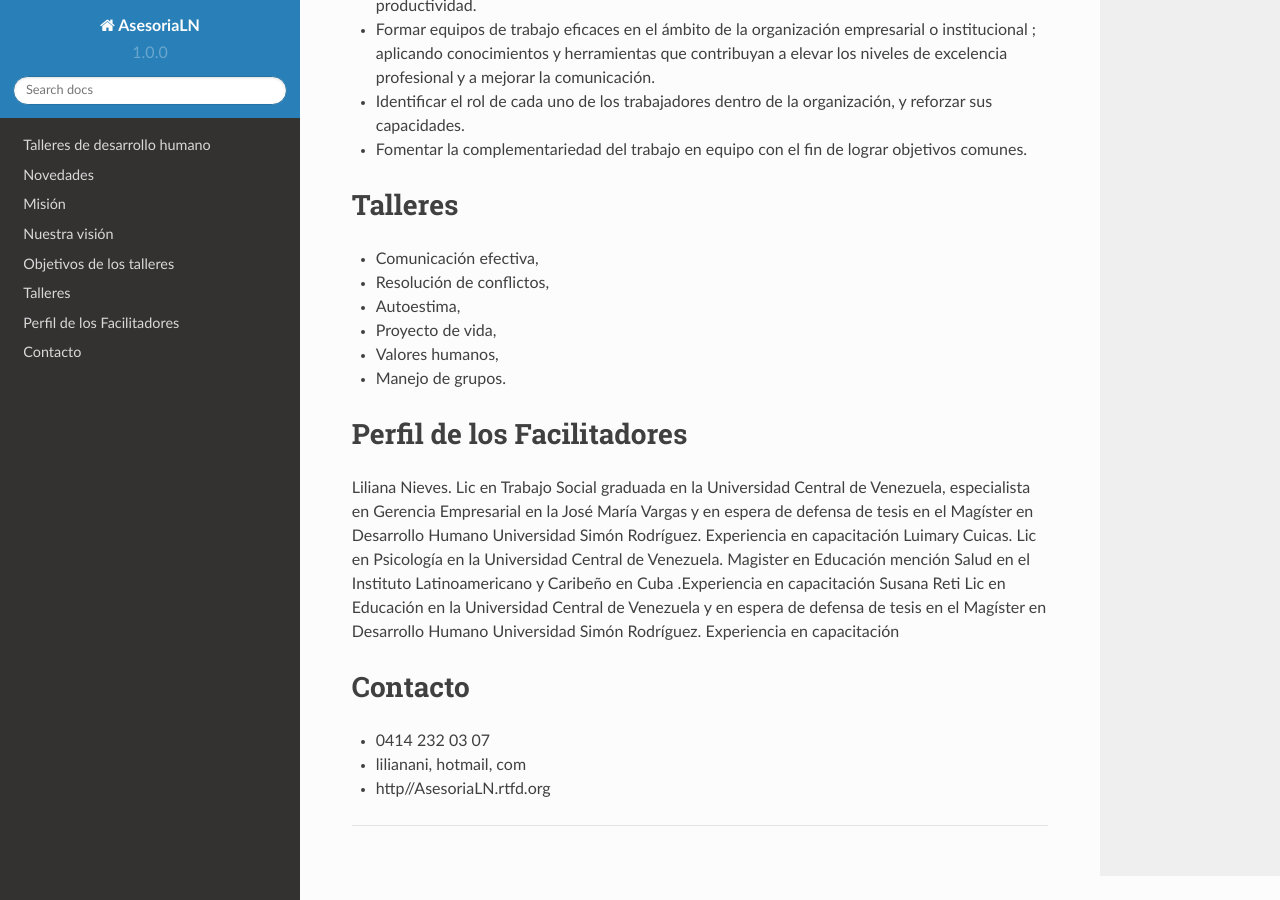
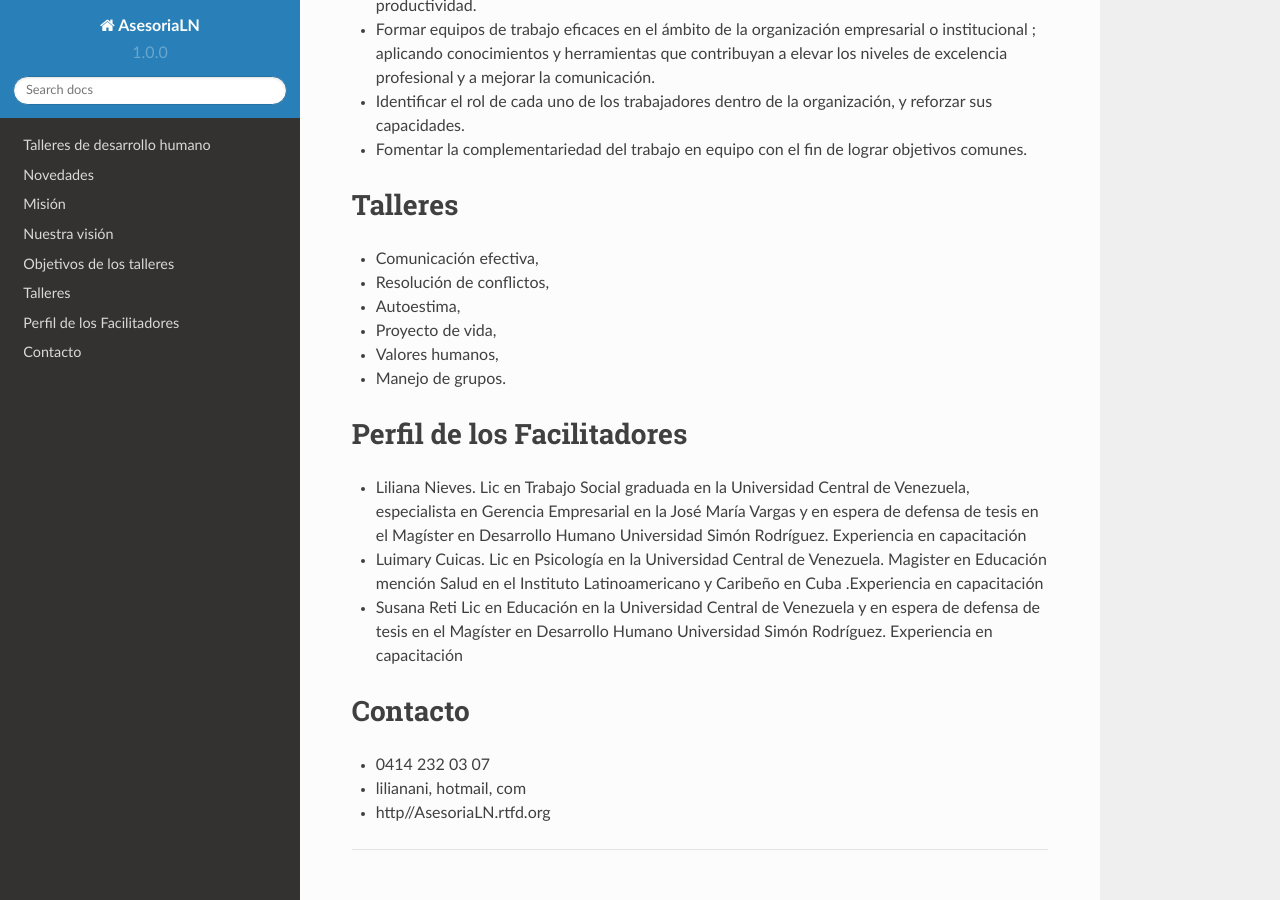
Before and after one commit to capacitaciones-ln/AsesoriaLN, a Sphinx documentation site: the page built from docs/index.rst, in a window 1280 px wide and 900 px high, scrolled down 2172 px. Built offline with Sphinx 7.4.7 and the Read the Docs theme 2.0.0, drawn with Linux system fonts in a browser that asks for light colours.

```diff
--- a/docs/index.rst
+++ b/docs/index.rst
@@ -79,9 +79,9 @@ Talleres
 
 Perfil de los Facilitadores
 ---------------------------
-Liliana Nieves. Lic en Trabajo Social graduada en la Universidad Central de Venezuela, especialista en Gerencia Empresarial en la  José María Vargas y en espera de defensa de tesis en el Magíster en Desarrollo Humano Universidad Simón Rodríguez. Experiencia en capacitación
-Luimary Cuicas. Lic en Psicología en la Universidad Central de Venezuela. Magister en Educación mención Salud en el Instituto Latinoamericano y Caribeño en Cuba .Experiencia en capacitación
-Susana Reti Lic en Educación en la Universidad Central de Venezuela y en espera de defensa de tesis en el Magíster en Desarrollo Humano Universidad Simón Rodríguez. Experiencia en capacitación
+* Liliana Nieves. Lic en Trabajo Social graduada en la Universidad Central de Venezuela, especialista en Gerencia Empresarial en la  José María Vargas y en espera de defensa de tesis en el Magíster en Desarrollo Humano Universidad Simón Rodríguez. Experiencia en capacitación
+* Luimary Cuicas. Lic en Psicología en la Universidad Central de Venezuela. Magister en Educación mención Salud en el Instituto Latinoamericano y Caribeño en Cuba .Experiencia en capacitación
+* Susana Reti Lic en Educación en la Universidad Central de Venezuela y en espera de defensa de tesis en el Magíster en Desarrollo Humano Universidad Simón Rodríguez. Experiencia en capacitación
 
 
 Contacto
```
